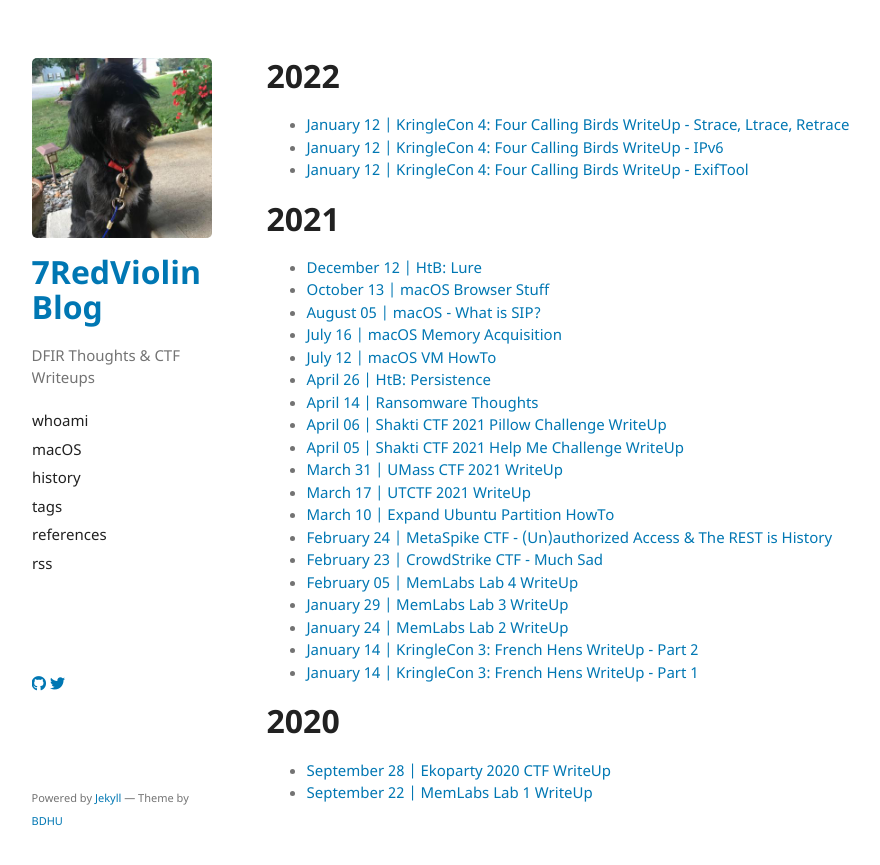
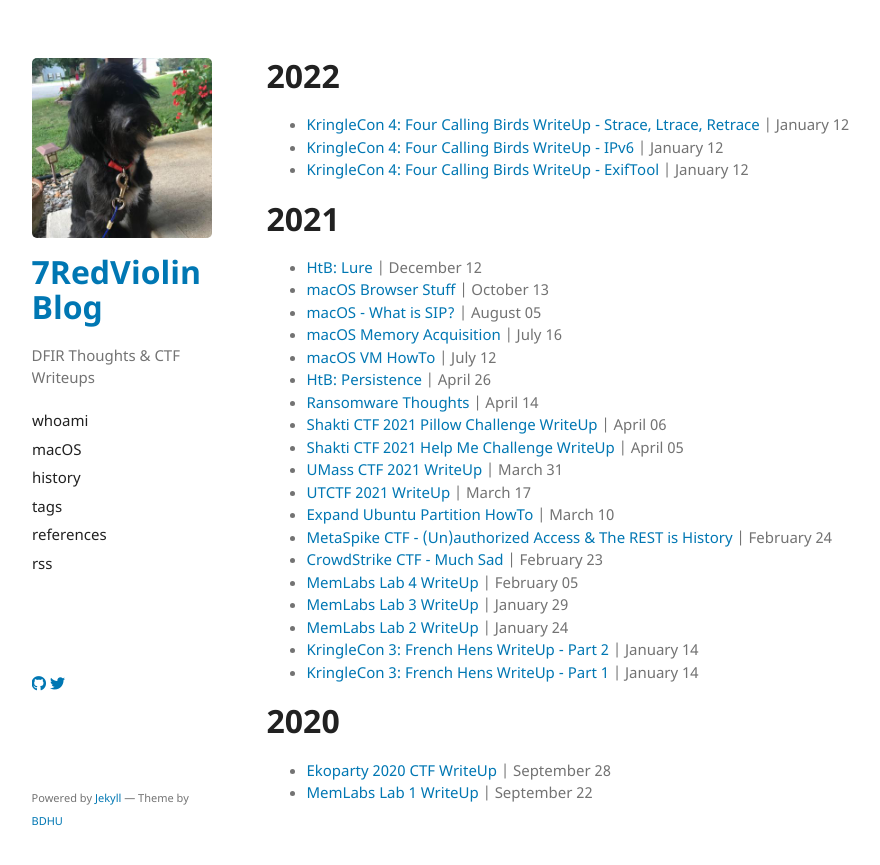
Before and after one commit to 7RedViolin/7RedViolin.github.io, a Jekyll site: the page built from history.html, in a window 1280 px wide. Shown: the top 865 px of the page, without its empty margins (171-1051 px from the left). Built offline with Jekyll 4.4.1, drawn with Linux system fonts in a browser that asks for light colours; part of the change alters nothing that is shown.

```diff
--- a/history.html
+++ b/history.html
@@ -12,7 +12,7 @@ layout: default
             <ul>
             {% assign date = currentdate %}
         {% endif %}
-        <li><a href="{{ post.url }}">{{ post.date | date: '%B %d' }} | {{ post.title }}</a></li>
+        <li><a href="{{ post.url }}">{{ post.title }}</a> | {{ post.date | date: '%B %d' }}</li>
         {% if forloop.last %}</ul>{% endif %}
     {% endfor %}
 </div>
```
